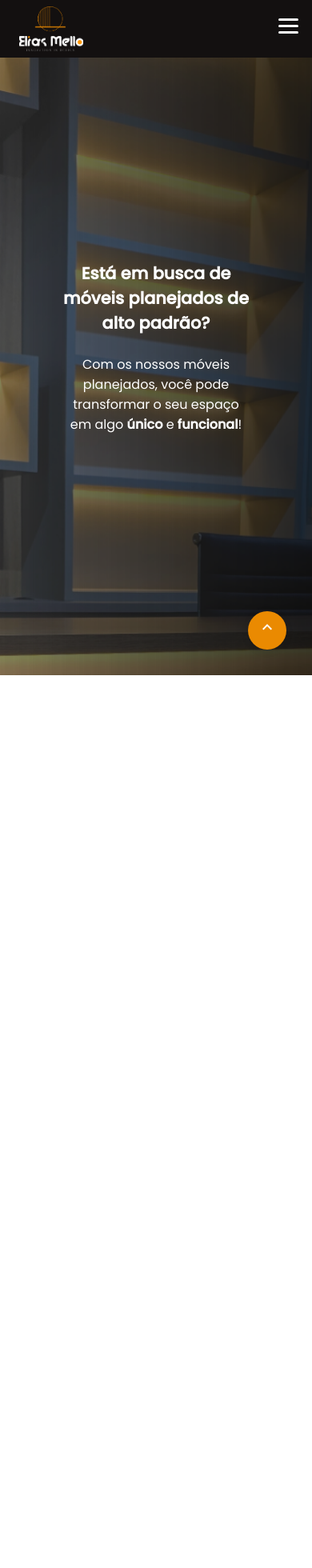
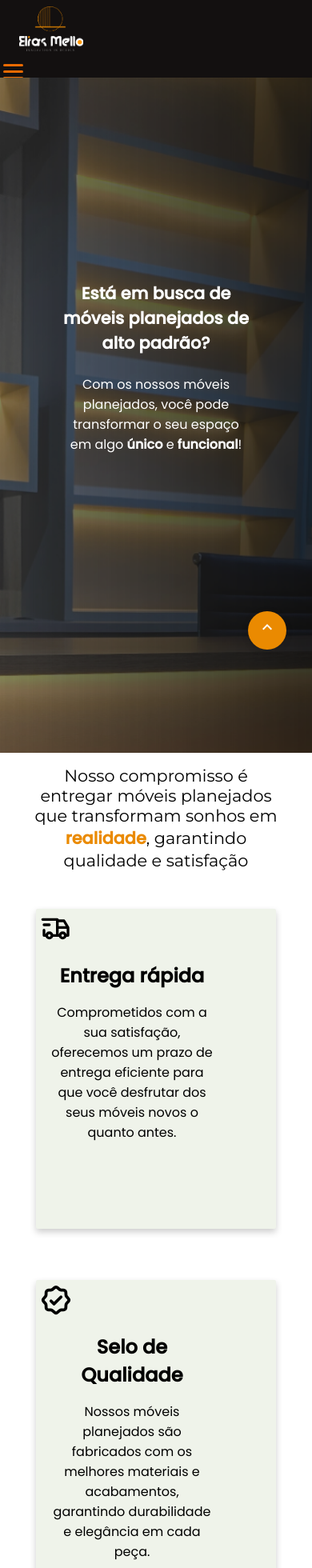
Before and after one commit to leandrobss1/EliasMelloPlanejados, a React (Create React App) app: page / in a window 390 px wide. Shown: the top 1960 px of the page at 80% size. Before the commit the page ends 844 px from the top, so only its background shows below. Built offline with nearby package versions, Linux system fonts and the light colour scheme.

Commit message:
Corrigindo bugs e ajustando responsividade

```diff
--- a/src/components/Cards/ServiceCardStyle.ts
+++ b/src/components/Cards/ServiceCardStyle.ts
@@ -28,6 +28,15 @@
 	display: flex;
 	justify-content: center;
 	width: 100%;
+
+	@media (max-width: 930px) and (min-width: 768px) {
+		width: 100%;
+	}
+
+	@media (max-width: 750px) and (min-width: 50px) {
+		flex-direction: column;
+		align-items: center;
+	}
 `;
 
 export const CardsTitle = styled.h1`
@@ -39,6 +48,16 @@
 
 	strong {
 		color: #ea8a01;
+	}
+
+	@media (max-width: 930px) and (min-width: 425px) {
+		font-size: 1.5rem;
+		width: 80%;
+	}
+
+	@media (max-width: 425px) and (min-width: 50px) {
+		font-size: 1.3rem;
+		width: 80%;
 	}
 `;
 
@@ -54,6 +73,10 @@
 
 	&:hover {
 		transform: scale(1.05);
+		background-color: #ff9d23;
+		color: black;
+		transition: 0.4s;
+		box-shadow: 0 4px 8px rgba(0, 0, 0, 0.5);
 	}
 `;
 
@@ -67,16 +90,45 @@
 	padding: 16px;
 	height: calc(100% - 200px);
 	box-sizing: border-box;
+
+	@media (max-width: 930px) and (min-width: 425px) {
+		width: 300px;
+	}
+
+	@media (max-width: 425px) and (min-width: 50px) {
+		width: 80%;
+	}
 `;
 
 export const CardTitle = styled.h2`
 	font-size: 1.5rem;
 	margin-bottom: 1rem;
 	text-align: center;
+
+	@media (max-width: 930px) and (min-width: 425px) {
+		font-size: 1rem;
+		width: 40%;
+	}
+
+	@media (max-width: 750px) and (min-width: 399px) {
+		font-size: 1.2rem;
+		width: 100%;
+	}
 `;
 
 export const CardParagraph = styled.p`
 	font-size: 1rem;
 	text-align: center;
 	color: black;
+
+	@media (max-width: 930px) and (min-width: 425px) {
+		font-size: 0.8rem;
+		width: 40%;
+	}
+
+	@media (max-width: 750px) and (min-width: 399px) {
+		font-size: 1rem;
+		padding-top: 1.6rem;
+		width: 100%;
+	}
 `;
--- a/src/components/GoogleComments/styles.ts
+++ b/src/components/GoogleComments/styles.ts
@@ -16,6 +16,26 @@
 	font-weight: 300;
 	padding: 2rem;
 	width: 100%;
+	display: flex;
+	align-items: center;
+	justify-content: center;
+
+	&::before,
+	&::after {
+		content: '';
+		flex: 1;
+		height: 2px;
+		background-color: black;
+		margin: 0 1rem;
+	}
+
+	&::before {
+		margin-right: 1rem;
+	}
+
+	&::after {
+		margin-left: 1rem;
+	}
 `;
 
 export const GoogleWrapperContainer = styled.div`
@@ -24,6 +44,10 @@
 	justify-content: center;
 	width: 75%;
 	gap: 1rem;
+
+	@media (max-width: 768px) {
+		width: 100%;
+	}
 `;
 
 export const GoogleComments = styled.img`
@@ -32,7 +56,15 @@
 	width: 100%;
 
 	&:hover {
-		box-shadow: 0 4px 8px rgba(0, 0, 0, 0.2);
-		transition: 0.1s;
+		box-shadow: 0 4px 8px rgba(0, 0, 0, 0.1);
+		transition: 0.3s;
+	}
+
+	@media (max-width: 768px) {
+		flex: 0 0 calc(50% - 0.5rem);
+	}
+
+	@media (max-width: 480px) {
+		flex: 0 0 calc(100% - 0.5rem);
 	}
 `;
--- a/src/components/Header/styles.ts
+++ b/src/components/Header/styles.ts
@@ -158,15 +158,15 @@
 	height: 25px;
 	cursor: pointer;
 	transition: transform 0.3s ease;
-	position: fixed;
-	top: 20px;
-	right: 20px;
+	position: relative;
+	top: 5px;
+	right: -2px;
 	z-index: 20;
 
 	div {
 		width: 25px;
 		height: 3px;
-		background-color: white;
+		background-color: #ea6a02;
 		border-radius: 5px;
 		transition: transform 0.3s ease, opacity 0.3s ease;
 	}
--- a/src/components/Project/styles.ts
+++ b/src/components/Project/styles.ts
@@ -8,6 +8,16 @@
 		width: 100%;
 		height: 38rem;
 		object-fit: contain;
+	}
+
+	@media (max-width: 930px) and (min-width: 768px) {
+		img {
+			height: 25rem;
+		}
+	}
+
+	@media (max-width: 750px) and (min-width: 50px) {
+		width: 100%;
 	}
 `;
 
@@ -21,6 +31,17 @@
 
 	strong {
 		color: #ea8a01;
+	}
+
+	@media (max-width: 930px) and (min-width: 768px) {
+		font-size: 1.5rem;
+		padding: 0;
+		width: 100%;
+	}
+
+	@media (max-width: 750px) and (min-width: 50px) {
+		font-size: 1.3rem;
+		width: 80%;
 	}
 `;
 
--- a/src/styles/GlobalStyles.ts
+++ b/src/styles/GlobalStyles.ts
@@ -9,9 +9,13 @@
 
 }
 
-html, body {
-height: 100%;
-width: 100%;
-overflow-x: hidden;
+html {
+    height: 100%;
+    overflow-x: hidden;
+}
+
+body {
+    min-height: 100%;
+    overflow-x: hidden;
 }
 `;
```
